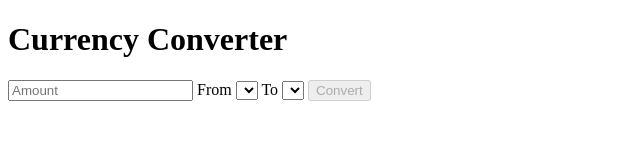
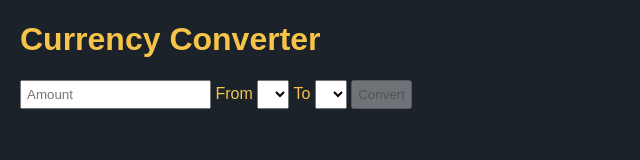
Before and after one commit to Sverkhchelovek92/Currency-Converter, a website with bundled scripts: page index.html in a window 1280 px wide. Shown: the whole page, without its empty margins (0-640 px from the left). Built offline with nearby package versions, Linux system fonts and the light colour scheme; no server answers.

Commit message:
some style

```diff
--- a/index.html
+++ b/index.html
@@ -3,9 +3,11 @@
   <head>
     <meta charset="UTF-8" />
     <meta name="viewport" content="width=device-width, initial-scale=1.0" />
+    <link rel="stylesheet" href="styles.css" />
     <title>Currency Converter</title>
   </head>
   <body>
+    <div class="container">
       <h1>Currency Converter</h1>
       <input id="amount" type="number" placeholder="Amount" />
       <label for="from">From</label>
@@ -16,6 +18,7 @@
       <button id="convertBtn" disabled>Convert</button>
 
       <p id="result"></p>
+    </div>
 
     <script type="module" src="./dist/converter.js"></script>
   </body>
--- /dev/null
+++ b/styles.css
@@ -0,0 +1,25 @@
+body {
+  font-family: Arial, sans-serif;
+  background: #f5f7fa;
+  display: flex;
+  flex-direction: column;
+  min-height: 100vh;
+  margin: 0;
+  background-color: #1b2229;
+  color: #f5c448;
+}
+
+.container {
+  margin-left: 20px;
+}
+
+select,
+button {
+  cursor: pointer;
+}
+
+input,
+select,
+button {
+  padding: 5px;
+}
```
Lines whose indentation alone changed are shown as unchanged.
